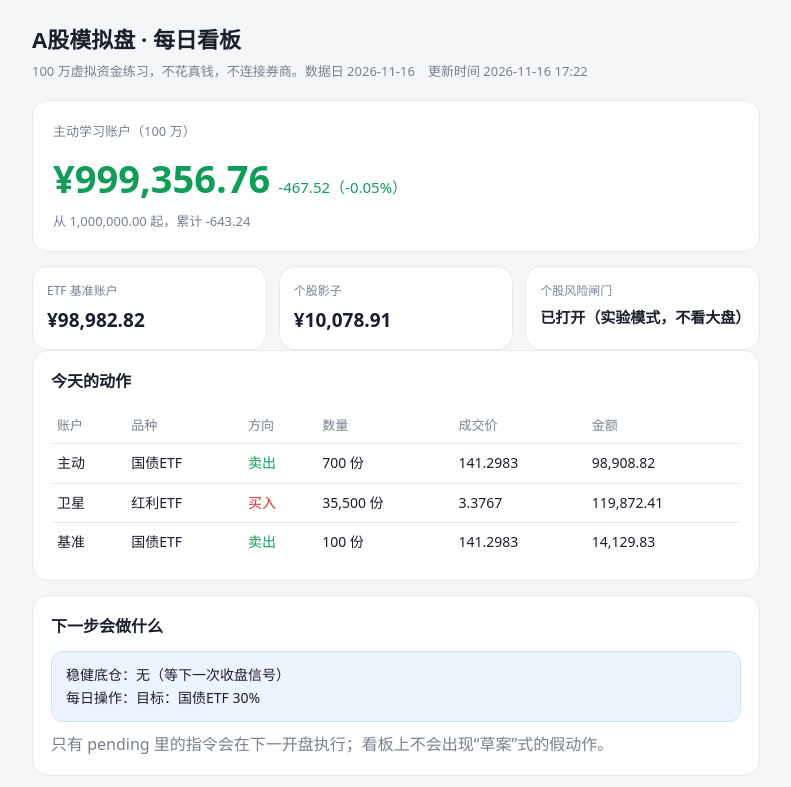
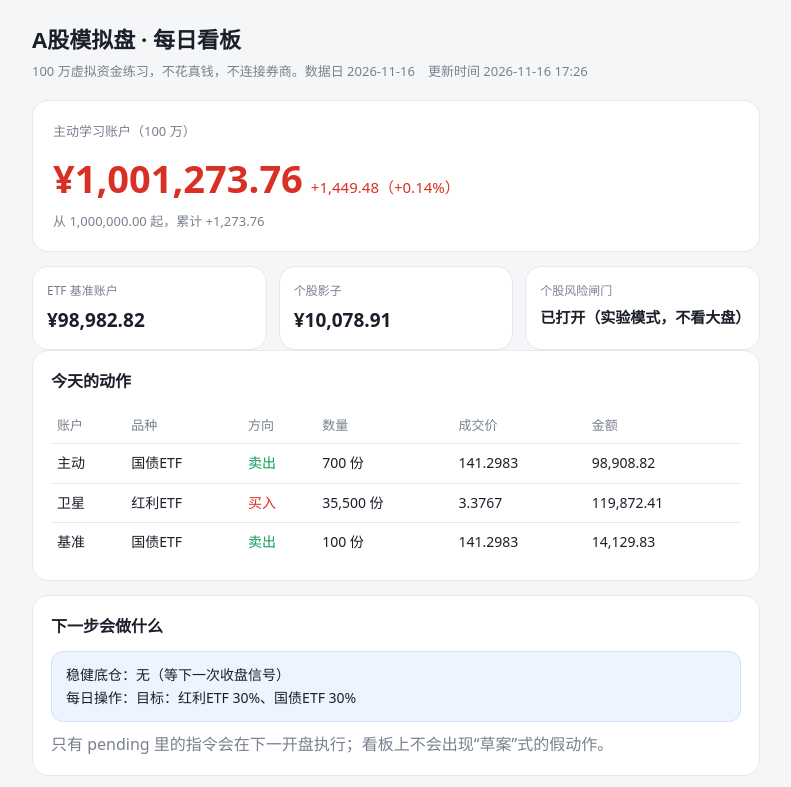
Before and after one commit to LE-CXR/ashare-paper, a plain HTML site: page index.html in a window 1280 px wide. Shown: the top 787 px of the page, without its empty margins (244-1035 px from the left). Drawn offline with Linux system fonts and the light colour scheme.

Commit message:
chore: 更新看板 2026-11-16 17:26

```diff
--- a/index.html
+++ b/index.html
@@ -33,12 +33,12 @@ footer{color:var(--muted);font-size:12px;margin-top:20px;text-align:center}
 @media(max-width:520px){.grid{grid-template-columns:1fr}.hero .big{font-size:32px}}
 </style></head><body><div class="wrap">
 <h1>A股模拟盘 · 每日看板</h1>
-<div class="sub">100 万虚拟资金练习，不花真钱，不连接券商。数据日 2026-11-16　更新时间 2026-11-16 17:22</div>
+<div class="sub">100 万虚拟资金练习，不花真钱，不连接券商。数据日 2026-11-16　更新时间 2026-11-16 17:26</div>
 
 <div class="hero">
   <div class="label">主动学习账户（100 万）</div>
-  <div class="big down">¥999,356.76<small class="down">-467.52（-0.05%）</small></div>
-  <div class="sub" style="margin:0">从 1,000,000.00 起，累计 -643.24</div>
+  <div class="big up">¥1,001,273.76<small class="up">+1,449.48（+0.14%）</small></div>
+  <div class="sub" style="margin:0">从 1,000,000.00 起，累计 +1,273.76</div>
 </div>
 
 <div class="grid">
@@ -56,7 +56,7 @@ footer{color:var(--muted);font-size:12px;margin-top:20px;text-align:center}
   <h2>下一步会做什么</h2>
   <div class="next">
     <div>稳健底仓：无（等下一次收盘信号）</div>
-    <div>每日操作：目标：国债ETF 30%</div>
+    <div>每日操作：目标：红利ETF 30%、国债ETF 30%</div>
   </div>
   <p class="quiet" style="margin-top:10px">只有 pending 里的指令会在下一开盘执行；看板上不会出现“草案”式的假动作。</p>
 </div>
@@ -73,7 +73,7 @@ footer{color:var(--muted);font-size:12px;margin-top:20px;text-align:center}
 
 <div class="card">
   <h2>净值走势</h2>
-  <svg viewBox="0 0 660 170" preserveAspectRatio="none" class="curve"><line x1="12" y1="90.8" x2="648" y2="90.8" class="base"/><polyline fill="none" stroke="#0f9d58" stroke-width="2.5" points="12.0,90.8 102.9,12.0 193.7,75.6 284.6,84.6 375.4,108.9 466.3,102.4 557.1,109.2 648.0,158.0"/></svg><div class="curve-note">2026-11-05 → 2026-11-16　净值区间 999,356.76 ~ 1,000,754.37　虚线为 100 万本金</div>
+  <svg viewBox="0 0 660 170" preserveAspectRatio="none" class="curve"><line x1="12" y1="140.3" x2="648" y2="140.3" class="base"/><polyline fill="none" stroke="#d93025" stroke-width="2.5" points="12.0,140.3 102.9,64.3 193.7,125.6 284.6,134.3 375.4,157.7 466.3,151.5 557.1,158.0 648.0,12.0"/></svg><div class="curve-note">2026-11-05 → 2026-11-16　净值区间 999,824.28 ~ 1,001,273.76　虚线为 100 万本金</div>
 </div>
 
 <div class="card">
```
